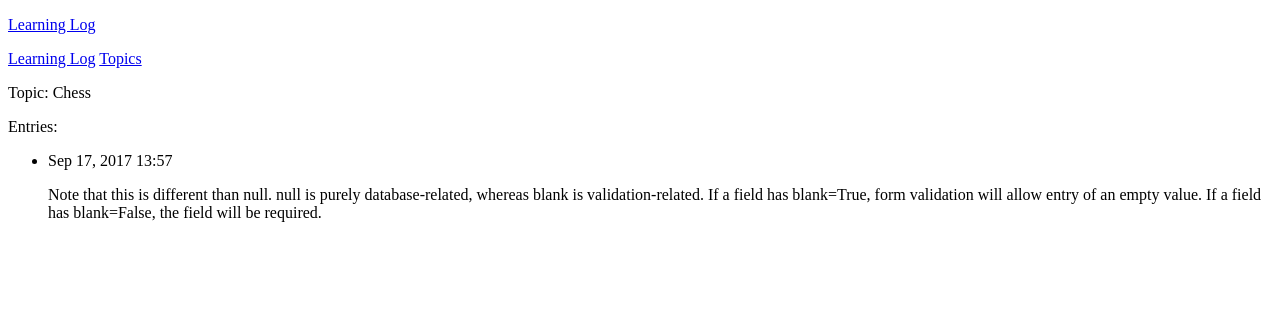
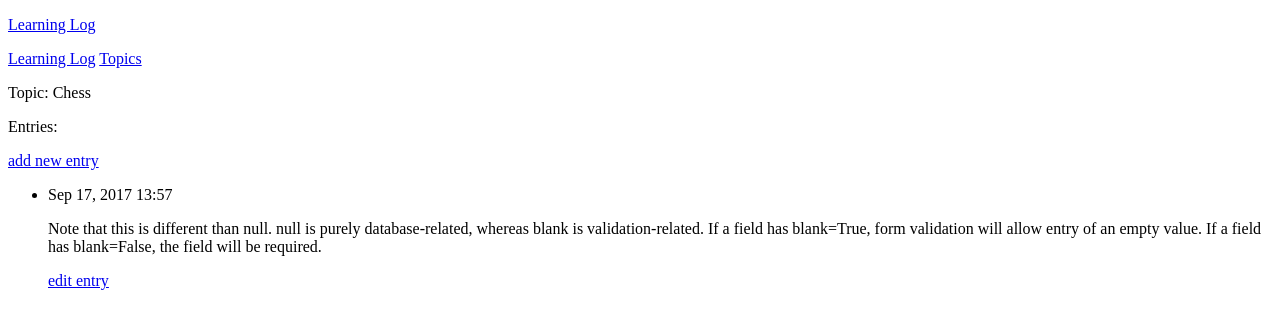
Before and after one commit to waiilaiiz/python_-practice, a Django app: page /topics/1/ in a window 1280 px wide. Shown: the top 329 px of the page. Run offline with Django 3.2, Linux system fonts and the light colour scheme; data comes from the database, SQL or seed files in the repository; both versions use the stored data as it was after the commit.

Commit message:
add edit_entry

```diff
--- a/learning_log/learning_logs/templates/learning_logs/topic.html
+++ b/learning_log/learning_logs/templates/learning_logs/topic.html
@@ -14,11 +14,18 @@
 
 <p>Entries:</p>
 
+<p>
+    <a href="{% url 'learning_logs:new_entry' topic.id %}">add new entry</a>
+</p>
+
 <ul>
     {% for entry in entries %}
     <li>
         <p>{{ entry.date_added|date:'M d, Y H:i' }}</p>
         <p>{{ entry.text|linebreaks }}</p>
+        <p>
+            <a href="{% url 'learning_logs:edit_entry' entry.id %}">edit entry</a>
+        </p>
     </li>
     {% empty %}
     <li>
--- a/learning_log/learning_logs/urls.py
+++ b/learning_log/learning_logs/urls.py
@@ -9,5 +9,6 @@ urlpatterns = [
     url(r'^topics/$', views.topics, name='topics'),
     url(r'^topics/(?P<topic_id>\d+)/$', views.topic, name='topic'),
     url(r'^new_topic/$', views.new_topic, name='new_topic'),
-
+    url(r'^new_entry/(?P<topic_id>\d+)/$', views.new_entry, name='new_entry'),
+    url(r'^edit_entry/(?P<entry_id>\d+)/$', views.edit_entry, name='edit_entry'),
 ]
--- a/learning_log/learning_logs/views.py
+++ b/learning_log/learning_logs/views.py
@@ -1,8 +1,8 @@
 from django.shortcuts import render
 from django.http import HttpResponseRedirect
 from django.core.urlresolvers import reverse
-from .models import Topic
-from .forms import TopicForm
+from .models import Topic, Entry
+from .forms import TopicForm, EntryForm
 
 # Create your views here.
 
@@ -34,3 +34,35 @@ def new_topic(request):
 
     context = {'form': form}
     return render(request, 'learning_logs/new_topic.html', context)
+
+def new_entry(request, topic_id):
+
+    topic = Topic.objects.get(id=topic_id)
+
+    if request.method != 'POST':
+        form = EntryForm()
+    else:
+        form = EntryForm(data=request.POST)
+        if form.is_valid():
+            new_entry = form.save(commit=False)
+            new_entry.topic = topic
+            new_entry.save()
+            return HttpResponseRedirect(reverse('learning_logs:topic', args=[topic_id]))
+
+    context = {'topic': topic, 'form': form}
+    return render(request, 'learning_logs/new_entry.html', context)
+
+def edit_entry(request, entry_id):
+    entry = Entry.objects.get(id=entry_id)
+    topic = entry.topic
+
+    if request.method != 'POST':
+        form = EntryForm(instance=entry)
+    else:
+        form = EntryForm(instance=entry, data=request.POST)
+        if form.is_valid():
+            form.save()
+            return HttpResponseRedirect(reverse('learning_logs:topic', args=[topic.id]))
+
+    context = {'entry': entry,  'topic': topic, 'form': form}
+    return render(request, 'learning_logs/edit_entry.html', context)
```
Also changed, not shown: learning_log/learning_logs/templates/learning_logs/edit_entry.html (added, +22 -0 lines), learning_log/learning_logs/templates/learning_logs/new_entry.html (added, +23 -0 lines), learning_log/db.sqlite3.
